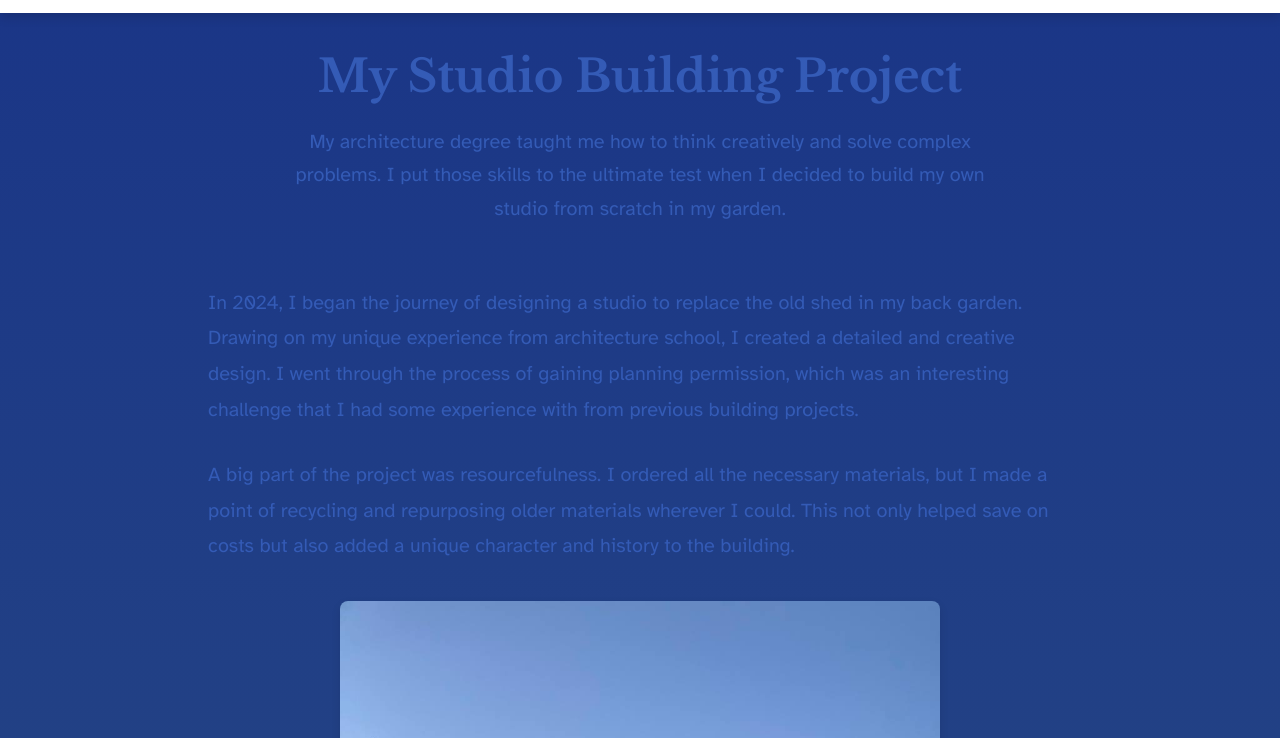
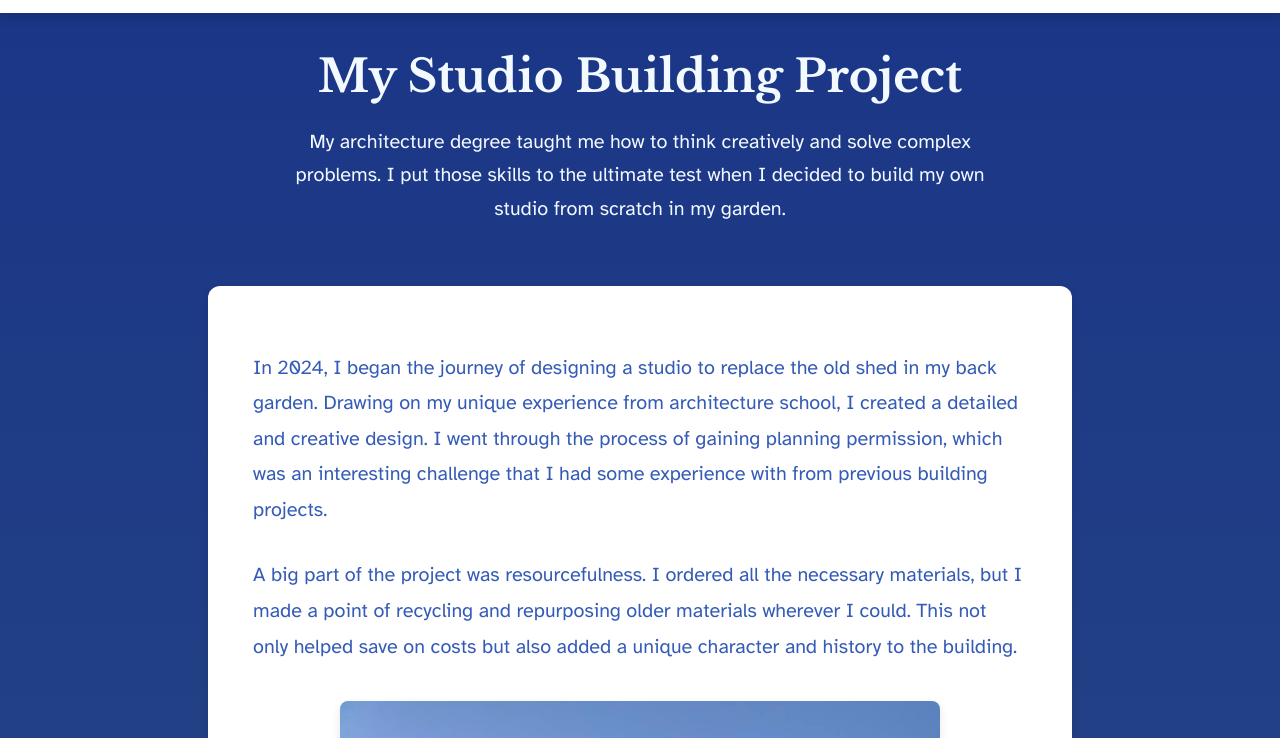
Before and after one commit to danthomas8765/newleafacademy1, an Astro site: page /blog/kai-studio-project in a window 1280 px wide. Shown: the part 59-797 px from the top of the page. Built offline with nearby package versions, Linux system fonts and the light colour scheme; Astro itself is replaced by a stand-in of ours; a web font is replaced by a local one.

Commit message:
fix style

```diff
--- a/src/pages/blog/dan-teaching-award.astro
+++ b/src/pages/blog/dan-teaching-award.astro
@@ -2,9 +2,9 @@
 import BaseHead from '../../components/BaseHead.astro';
 import Header from '../../components/Header.astro';
 import Footer from '../../components/Footer.astro';
-import { Image } from 'astro:assets'; // Import Image component
-import teachingAward1 from '../../assets/teaching-award-1.jpg'; // Path to your first image
-import teachingAward2 from '../../assets/teaching-award-2.jpg'; // Path to your second image
+import { Image } from 'astro:assets';
+import teachingAward1 from '../../assets/teaching-award-1.jpg';
+import teachingAward2 from '../../assets/teaching-award-2.jpg';
 ---
 
 <!doctype html>
@@ -16,12 +16,12 @@ import teachingAward2 from '../../assets/teaching-award-2.jpg'; // Path to your
 	<body>
 		<Header />
 		<main>
+			<h1>My Teaching Excellence Award</h1>
+			<p class="intro-text">
+				A significant moment in my journey as an educator was receiving an award for exceptional teaching from the Thai Ministry of Education. It was a proud moment and a wonderful confirmation that I was truly on the right path.
+			</p>
+
 			<div class="blog-post-container">
-				<h1>My Teaching Excellence Award</h1>
-				<p class="intro-text">
-					A significant moment in my journey as an educator was receiving an award for exceptional teaching from the Thai Ministry of Education. It was a proud moment and a wonderful confirmation that I was truly on the right path.
-				</p>
-
 				<article>
 					<p>
 						After two fulfilling years working for an EFL school in Chiang Mai, I was incredibly honoured to be nominated by the school for an award from the Thai Ministry of Education. It came as a wonderful surprise, and I was later selected for my dedication and passion for teaching. I've always believed in constantly improving, so I regularly sought advice from my peers and more experienced colleagues, and I spent a great deal of time preparing for lessons and trialling new techniques.
@@ -65,21 +65,18 @@ import teachingAward2 from '../../assets/teaching-award-2.jpg'; // Path to your
 
 <style>
 	main {
-		color: var(--accent);
+		color: var(--accent-light); /* Default text color is light */
 		max-width: 900px;
 		margin: 2em auto;
 		padding: 0 1em;
 		box-sizing: border-box;
 	}
 
-	.blog-post-container {
-		text-align: left;
-	}
-
-	.blog-post-container h1 {
+	h1 {
 		font-size: clamp(1.8em, 5vw, 2.5em);
 		margin-bottom: 0.5em;
 		text-align: center;
+		color: var(--accent-light); /* Title is light */
 	}
 
 	.intro-text {
@@ -88,32 +85,35 @@ import teachingAward2 from '../../assets/teaching-award-2.jpg'; // Path to your
 		font-size: clamp(1em, 2vw, 1.1em);
 		line-height: 1.7;
 		text-align: center;
+		color: var(--accent-light); /* Intro text is light */
+	}
+
+	.blog-post-container {
+		background-color: white;
+		color: var(--accent); /* Text inside the box is dark blue */
+		padding: 2.5em;
+		border-radius: 12px;
+		box-shadow: 0 4px 10px rgba(0, 0, 0, 0.1);
 	}
 
 	article p {
 		font-size: clamp(1em, 2vw, 1.1em);
 		line-height: 1.8;
 		margin-bottom: 1.5em;
+		color: var(--accent); /* Paragraphs inside the box are dark blue */
 	}
 
 	.image-wrapper {
 		margin: 2em auto;
-		max-width: 600px; /* Adjust as needed */
+		max-width: 600px;
 		text-align: center;
 	}
 
-	.image-wrapper img {
+	.image-wrapper :global(img) {
 		max-width: 100%;
 		height: auto;
 		border-radius: 8px;
 		box-shadow: 0 4px 10px rgba(0,0,0,0.1);
-	}
-
-	.image-caption {
-		font-size: 0.9em;
-		color: #555;
-		margin-top: 0.5em;
-		font-style: italic;
 	}
 
 	/* Final CTA Section */
--- a/src/pages/blog/journey-across-eurasia.astro
+++ b/src/pages/blog/journey-across-eurasia.astro
@@ -18,12 +18,12 @@ import journey4 from '../../assets/journey-4.jpg';
 	<body>
 		<Header />
 		<main>
-            <div class="blog-post-container">
 			<h1>From the Ganges to the Acropolis</h1>
 			<p class="intro-text">
 				What does a journey through ancient history or across diverse cultures have to do with helping a student master algebra? As it turns out, a great deal. This is the story of our overland journey from Asia back home to the UK, and how it shaped us as people and as educators.
 			</p>
 
+			<div class="blog-post-container">
 				<article>
 					<p>
 						For three years, Thailand was my home. So when I got married there in January 2025, it was the perfect catalyst for an adventure our New Leaf Academy team had long been dreaming of. My good friends and fellow tutors, Kai and Marcus, flew out for the wedding. It was a chance for Marcus to first visit his family in Vietnam and connect with his roots, and from there, the three of us began our journey.
@@ -114,21 +114,18 @@ import journey4 from '../../assets/journey-4.jpg';
 
 <style>
 	main {
-        color: var(--accent);
+		color: var(--accent-light); /* Set default text color for the page */
 		max-width: 900px;
 		margin: 2em auto;
 		padding: 0 1em;
 		box-sizing: border-box;
 	}
 
-    .blog-post-container {
-        text-align: left;
-    }
-
-    .blog-post-container h1 {
+	h1 {
 		font-size: clamp(1.8em, 5vw, 2.5em);
 		margin-bottom: 0.5em;
 		text-align: center;
+		color: var(--accent-light); /* Ensure title is light */
 	}
 
 	.intro-text {
@@ -137,12 +134,22 @@ import journey4 from '../../assets/journey-4.jpg';
 		font-size: clamp(1em, 2vw, 1.1em);
 		line-height: 1.7;
 		text-align: center;
+		color: var(--accent-light); /* Ensure intro text is light */
+	}
+
+	.blog-post-container {
+		background-color: white;
+		color: var(--accent); /* Set text inside the box to dark blue */
+		padding: 2.5em;
+		border-radius: 12px;
+		box-shadow: 0 4px 10px rgba(0, 0, 0, 0.1);
 	}
 
 	article p {
 		font-size: clamp(1em, 2vw, 1.1em);
 		line-height: 1.8;
 		margin-bottom: 1.5em;
+		color: var(--accent); /* Ensure article paragraphs are dark blue */
 	}
 
 	.image-wrapper {
@@ -196,5 +203,4 @@ import journey4 from '../../assets/journey-4.jpg';
 		transform: translateY(-5px);
 		box-shadow: 0 8px 20px rgba(0, 0, 0, 0.2);
 	}
-
 </style>
--- a/src/pages/blog/kai-studio-project.astro
+++ b/src/pages/blog/kai-studio-project.astro
@@ -17,12 +17,12 @@ import kaiStudio5 from '../../assets/kai-studio-project-5.jpg';
 	<body>
 		<Header />
 		<main>
+			<h1>My Studio Building Project</h1>
+			<p class="intro-text">
+				My architecture degree taught me how to think creatively and solve complex problems. I put those skills to the ultimate test when I decided to build my own studio from scratch in my garden.
+			</p>
+
 			<div class="blog-post-container">
-				<h1>My Studio Building Project</h1>
-				<p class="intro-text">
-					My architecture degree taught me how to think creatively and solve complex problems. I put those skills to the ultimate test when I decided to build my own studio from scratch in my garden.
-				</p>
-
 				<article>
 					<p>
 						In 2024, I began the journey of designing a studio to replace the old shed in my back garden. Drawing on my unique experience from architecture school, I created a detailed and creative design. I went through the process of gaining planning permission, which was an interesting challenge that I had some experience with from previous building projects.
@@ -46,7 +46,7 @@ import kaiStudio5 from '../../assets/kai-studio-project-5.jpg';
 					<div class="image-wrapper">
 						<Image
 							src={kaiStudio4}
-							alt="A picture of the tutors on their journey"
+							alt="An interior shot of the studio during construction"
 							widths={[300, 600, 900]}
 							sizes="(max-width: 600px) 100vw, 600px"
 							loading="lazy"
@@ -59,7 +59,7 @@ import kaiStudio5 from '../../assets/kai-studio-project-5.jpg';
 					<div class="image-wrapper">
 						<Image
 							src={kaiStudio5}
-							alt="A picture of the tutors on their journey"
+							alt="Kai standing in front of his nearly completed studio project"
 							widths={[300, 600, 900]}
 							sizes="(max-width: 600px) 100vw, 600px"
 							loading="lazy"
@@ -85,21 +85,18 @@ import kaiStudio5 from '../../assets/kai-studio-project-5.jpg';
 
 <style>
 	main {
-		color: var(--accent);
+		color: var(--accent-light);
 		max-width: 900px;
 		margin: 2em auto;
 		padding: 0 1em;
 		box-sizing: border-box;
 	}
 
-	.blog-post-container {
-		text-align: left;
-	}
-
-	.blog-post-container h1 {
+	h1 {
 		font-size: clamp(1.8em, 5vw, 2.5em);
 		margin-bottom: 0.5em;
 		text-align: center;
+		color: var(--accent-light);
 	}
 
 	.intro-text {
@@ -108,12 +105,22 @@ import kaiStudio5 from '../../assets/kai-studio-project-5.jpg';
 		font-size: clamp(1em, 2vw, 1.1em);
 		line-height: 1.7;
 		text-align: center;
+		color: var(--accent-light);
+	}
+
+	.blog-post-container {
+		background-color: white;
+		color: var(--accent);
+		padding: 2.5em;
+		border-radius: 12px;
+		box-shadow: 0 4px 10px rgba(0, 0, 0, 0.1);
 	}
 
 	article p {
 		font-size: clamp(1em, 2vw, 1.1em);
 		line-height: 1.8;
 		margin-bottom: 1.5em;
+		color: var(--accent);
 	}
 
 	.image-wrapper {
@@ -122,7 +129,7 @@ import kaiStudio5 from '../../assets/kai-studio-project-5.jpg';
 		text-align: center;
 	}
 
-	.image-wrapper img {
+	.image-wrapper :global(img) {
 		max-width: 100%;
 		height: auto;
 		border-radius: 8px;
--- a/src/pages/blog/marcus-maths-course.astro
+++ b/src/pages/blog/marcus-maths-course.astro
@@ -19,12 +19,12 @@ import marcusCourse3 from '../../assets/marcuscourse3.jpg';
 	<body>
 		<Header />
 		<main>
+			<h1>My Communicating Maths Course</h1>
+			<p class="intro-text">
+				During my time at university, I took a course that fundamentally shaped how I approach teaching mathematics. This is a reflection on how it developed my skills, broadened my perspective, and made me a more effective tutor.
+			</p>
+
 			<div class="blog-post-container">
-				<h1>My Communicating Maths Course</h1>
-				<p class="intro-text">
-					During my time at university, I took a course that fundamentally shaped how I approach teaching mathematics. This is a reflection on how it developed my skills, broadened my perspective, and made me a more effective tutor.
-				</p>
-
 				<article>
 					<p>
 						In the final year of my Master's degree in Mathematics, I chose to take course which departed from the hardcore mathematical rigour and instead focused on a topic which appealed more to my humanity. How do we communicate?
@@ -88,20 +88,11 @@ import marcusCourse3 from '../../assets/marcuscourse3.jpg';
 		box-sizing: border-box;
 	}
 
-	.blog-post-container {
-		text-align: left;
-		background-color: white;
-		color: var(--accent);
-		padding: 2em;
-		border-radius: 12px;
-		box-shadow: var(--box-shadow);
-	}
-
-	.blog-post-container h1 {
+	h1 {
 		font-size: clamp(1.8em, 5vw, 2.5em);
 		margin-bottom: 0.5em;
 		text-align: center;
-		color: var(--accent);
+		color: var(--accent-light);
 	}
 
 	.intro-text {
@@ -110,7 +101,15 @@ import marcusCourse3 from '../../assets/marcuscourse3.jpg';
 		font-size: clamp(1em, 2vw, 1.1em);
 		line-height: 1.7;
 		text-align: center;
+		color: var(--accent-light);
+	}
+
+	.blog-post-container {
+		background-color: white;
 		color: var(--accent);
+		padding: 2.5em;
+		border-radius: 12px;
+		box-shadow: 0 4px 10px rgba(0, 0, 0, 0.1);
 	}
 
 	article p {
@@ -120,7 +119,6 @@ import marcusCourse3 from '../../assets/marcuscourse3.jpg';
 		color: var(--accent);
 	}
 
-	/* --- NEW STYLES START --- */
 	.image-wrapper {
 		margin: 2em auto;
 		max-width: 600px;
@@ -134,7 +132,6 @@ import marcusCourse3 from '../../assets/marcuscourse3.jpg';
 		border-radius: 8px;
 		box-shadow: 0 4px 10px rgba(0,0,0,0.1);
 	}
-	/* --- NEW STYLES END --- */
 
 	/* Final CTA Section */
 	.cta-section {
@@ -168,9 +165,9 @@ import marcusCourse3 from '../../assets/marcuscourse3.jpg';
 		transition: transform 0.3s ease, box-shadow 0.3s ease;
 	}
 
-	.cta-button:hover {
+	.cta-button:hover,
+	.cta-button:focus-visible {
 		transform: translateY(-5px);
 		box-shadow: 0 8px 20px rgba(0, 0, 0, 0.2);
 	}
-
 </style>
```
Also changed, not shown: src/pages/dan-thomas.astro (+12 -3 lines), src/pages/kai-mckim.astro (+17 -2 lines), src/pages/marcus-rees.astro (+12 -1 lines). Lines whose indentation alone changed are shown as unchanged.
